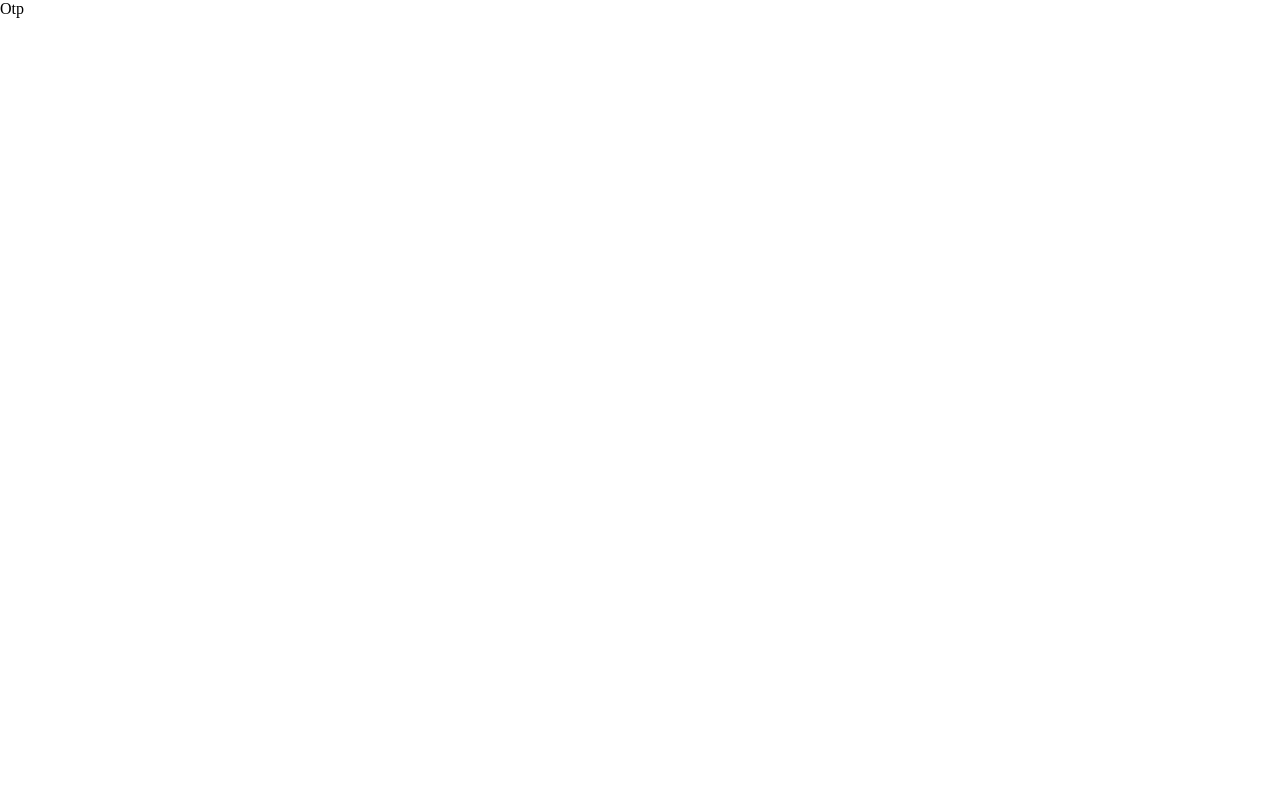
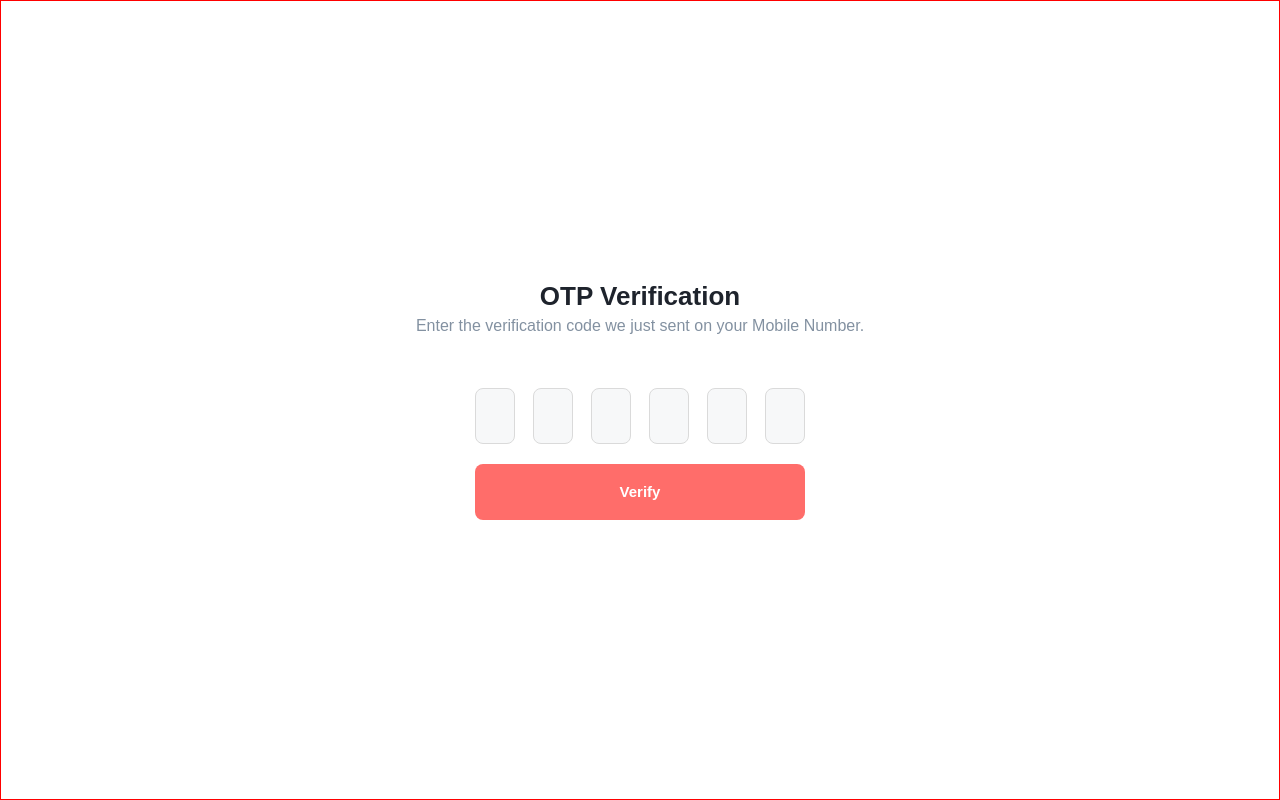
Before and after one commit to roypromax/Fastor-Mobile-App, a React (Vite) app in the folder Frontend/: page /otp in a window 1280 px wide. Built offline with nearby package versions, Linux system fonts and the light colour scheme.

Commit message:
Update OTP component

```diff
--- a/Frontend/src/components/Otp.jsx
+++ b/Frontend/src/components/Otp.jsx
@@ -1,7 +1,68 @@
-import React from "react";
+import React, { useRef, useState } from "react";
+import { useNavigate } from "react-router-dom";
+import styles from "./Otp.module.css";
+
+const otpArray = ["", "", "", "", "", ""];
 
 const Otp = () => {
-  return <div>Otp</div>;
+  const [otp, setOtp] = useState(otpArray);
+  const navigate = useNavigate();
+  const otpRefs = otpArray.map((element, index) => {
+    return useRef(null);
+  });
+
+  const handleChange = (index, value) => {
+    value = value.slice(0, 1);
+
+    setOtp((prev) => {
+      let newOtp = [...prev];
+      newOtp[index] = value;
+      return newOtp;
+    });
+
+    if (value !== "") {
+      otpRefs[index + 1].current.focus();
+    }
+  };
+
+  const handleSubmit = (e) => {
+    e.preventDefault();
+    if (otp.join("") === "123456") {
+      alert("OTP verified");
+      navigate("/dashboard");
+    } else {
+      alert("Invalid OTP");
+      setOtp(otpArray);
+      otpRefs[0].current.focus();
+    }
+  };
+
+  return (
+    <div className={styles.otpContainer}>
+      <h1 className={styles.title}>OTP Verification</h1>
+      <p className={styles.subtitle}>
+        Enter the verification code we just sent on your Mobile Number.
+      </p>
+      <form onSubmit={handleSubmit}>
+        <div className={styles.inputContainer}>
+          {otp.map((value, index) => (
+            <input
+              type="number"
+              value={value}
+              onChange={(e) => handleChange(index, e.target.value)}
+              key={index}
+              ref={otpRefs[index]}
+              required
+              className={styles.inputField}
+            />
+          ))}
+        </div>
+        <button type="submit" className={styles.verifyButton}>
+          Verify
+        </button>
+      </form>
+    </div>
+  );
 };
 
 export default Otp;
--- /dev/null
+++ b/Frontend/src/components/Otp.module.css
@@ -0,0 +1,57 @@
+.otpContainer {
+  display: flex;
+  flex-direction: column;
+  align-items: center;
+  justify-content: center;
+  height: 100vh;
+  background-color: #ffffff;
+  border: 1px solid red;
+}
+
+.title {
+  font-family: "Urbanist", sans-serif;
+  font-size: 26px;
+  font-weight: 700;
+  line-height: 33.8px;
+  color: #1e232c;
+}
+
+.subtitle {
+  font-family: "Urbanist", sans-serif;
+  font-size: 16px;
+  font-weight: 500;
+  line-height: 24px;
+  color: #8391a1;
+}
+
+.inputContainer {
+  margin-top: 50px;
+  display: flex;
+  justify-content: space-between;
+  width: 330px;
+}
+
+.inputField {
+  width: 40px;
+  height: 56px;
+  font-size: 16px;
+  font-family: "Urbanist", sans-serif;
+  text-align: center;
+  border: 1px solid #dadada;
+  border-radius: 8px;
+  background-color: #f7f8f9;
+}
+
+.verifyButton {
+  margin-top: 20px;
+  width: 330px;
+  height: 56px;
+  font-size: 15px;
+  font-weight: 600;
+  font-family: "Urbanist", sans-serif;
+  color: #ffffff;
+  border: none;
+  border-radius: 8px;
+  background-color: #ff6d6a;
+  cursor: pointer;
+}
```
